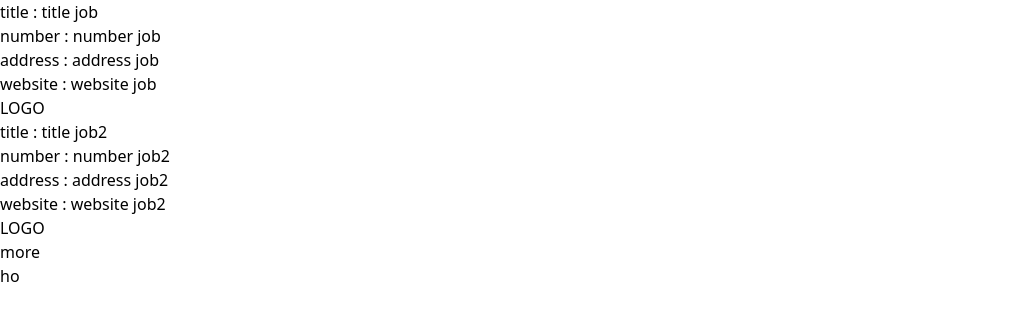
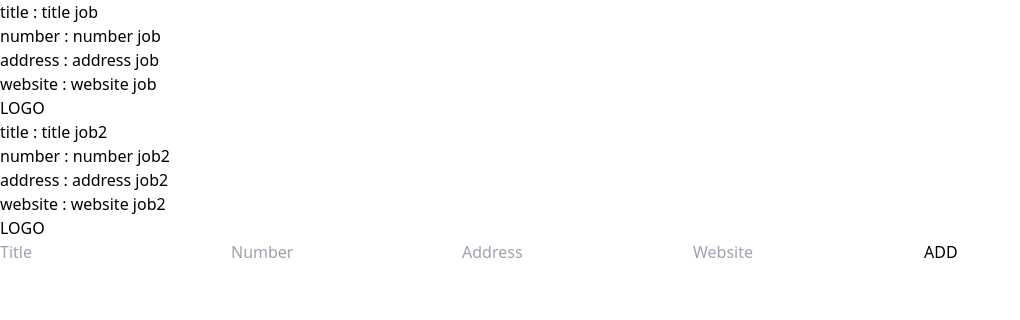
Before and after one commit to armiiiiiin/vite-project, a React (Vite) app: page / in a window 1280 px wide. Shown: the top 320 px of the page, without its empty margins (0-1020 px from the left). Built offline with nearby package versions, Linux system fonts and the light colour scheme.

Commit message:
use onchange and onkeydown and updade and add new by press button ADD

```diff
--- a/src/Businescard.jsx
+++ b/src/Businescard.jsx
@@ -20,24 +20,46 @@ export default function Businescard() {
         }
     ])
 
+    const [titleinput , settitleinput ] = useState('')
+    const titleonchangehanler = (e)=>{
+        settitleinput(e.target.value)
+    }
 
-    const newdata = ()=>{
+    const [numberinput , setnumberinput ] = useState('')
+    const numberonchangehanler = (e)=>{
+        setnumberinput(e.target.value)
+    }
+
+
+    const [addressinput , setaddressinput ] = useState('')
+    const addressonchangehanler = (e)=>{
+        setaddressinput(e.target.value)
+    }
+
+
+    const [websiteinput , setwebsiteinput ] = useState('')
+    const websiteonchangehanler = (e)=>{
+        setwebsiteinput(e.target.value)
+    }
+
+
+
+    const onkeydownhanler = (()=>{
+
         setdata([
             ...data,
             {
-                title : 'title job3' ,
-                number : 'number job3',
-                address : 'address job3',
-                website : 'website job3',
-            },
-            {
-                title : 'title job23' ,
-                number : 'number job23',
-                address : 'address job23',
-                website : 'website job23',
+                title : titleinput ,
+                number : numberinput,
+                address : addressinput,
+                website : websiteinput,
             }
         ])
-    }
+
+
+    })
+
+
 
 
   return (
@@ -45,19 +67,22 @@ export default function Businescard() {
 
 
 
-    <div className="flex justify-between  text-gray-400">
+    <div className="flex  justify-between  text-gray-400">
 
 
       <div className="border w-3/4 h-auto p-5 m-5 ">
         <ListBusinescard data={data}/>
-        <button onClick={newdata}>more</button>
       </div>
 
 
 
-      <div className="border w-1/4 h-screen p-5 m-5">
-        <h1>ho</h1>
-      </div>
+    <div className="flex flex-col  border w-1/4 h-screen p-5 m-5">
+        <input placeholder='Title' onChange={titleonchangehanler} className='m-1' type="text" />
+        <input placeholder='Number' onChange={numberonchangehanler} className='m-1' type="text" />
+        <input placeholder='Address' onChange={addressonchangehanler} className='m-1' type="text" />
+        <input placeholder='Website' onChange={websiteonchangehanler} className='m-1' type="text" />
+        <button onClick={onkeydownhanler}  className='border m-2'>ADD</button>
+    </div>
 
 
     </div>
```
